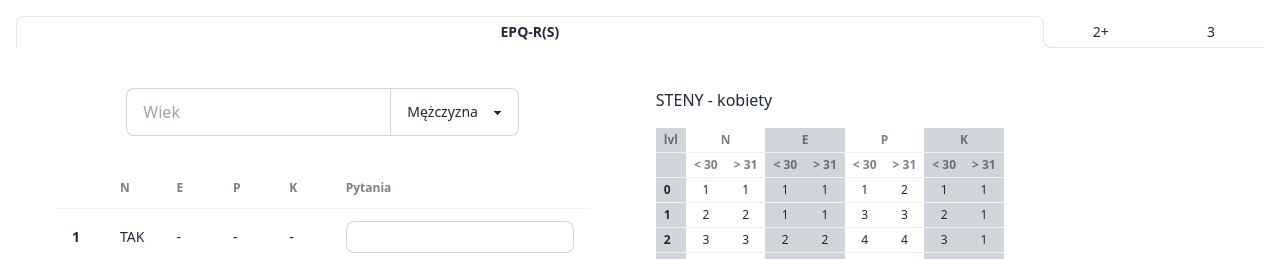
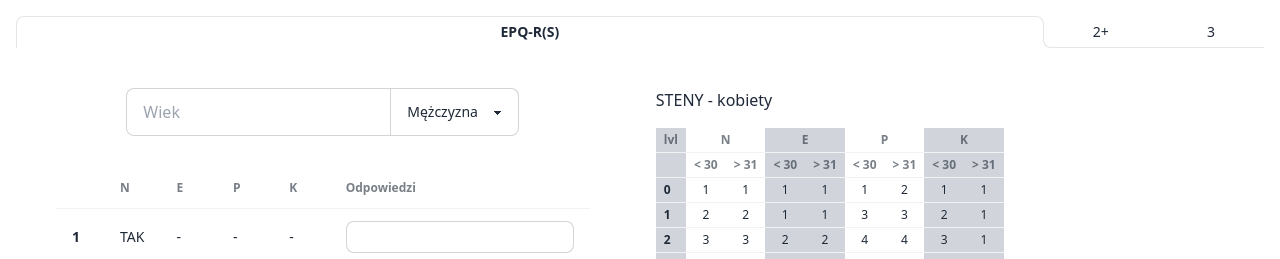
Before and after one commit to symygy/psycho-calc, a React (Vite) app: page / in a window 1280 px wide. Shown: the top 259 px of the page. Built offline with nearby package versions, Linux system fonts and the light colour scheme.

Commit message:
Small changed in config

```diff
--- a/package.json
+++ b/package.json
@@ -1,6 +1,5 @@
 {
   "name": "psycho",
-  "homepage": "http://symygy.github.io/psycho-calc",
   "private": true,
   "version": "0.0.0",
   "type": "module",
--- a/src/components/TableQuestions.tsx
+++ b/src/components/TableQuestions.tsx
@@ -31,7 +31,7 @@ const TableQuestions = ({
           <th>E</th>
           <th>P</th>
           <th>K</th>
-          <th>Pytania</th>
+          <th>Odpowiedzi</th>
         </tr>
       </thead>
       <tbody>
--- a/vite.config.ts
+++ b/vite.config.ts
@@ -3,5 +3,6 @@ import react from '@vitejs/plugin-react-swc'
 
 // https://vitejs.dev/config/
 export default defineConfig({
+  base: "/psycho-calc",
   plugins: [react()],
 })
```
